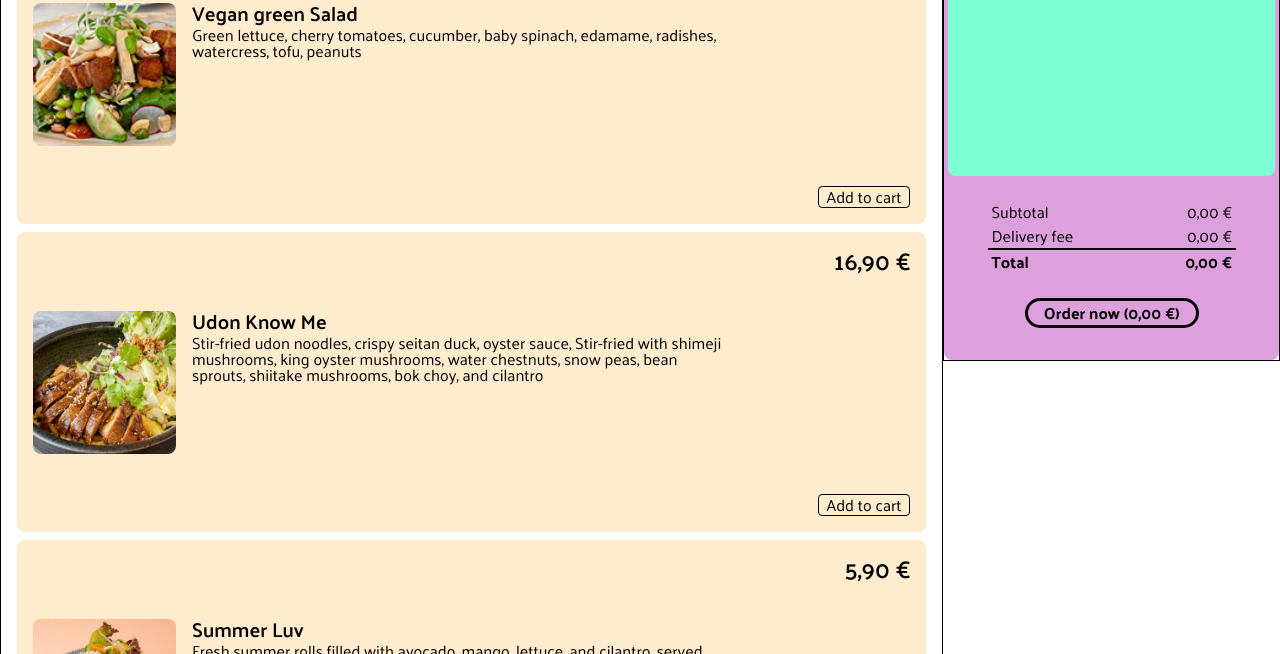
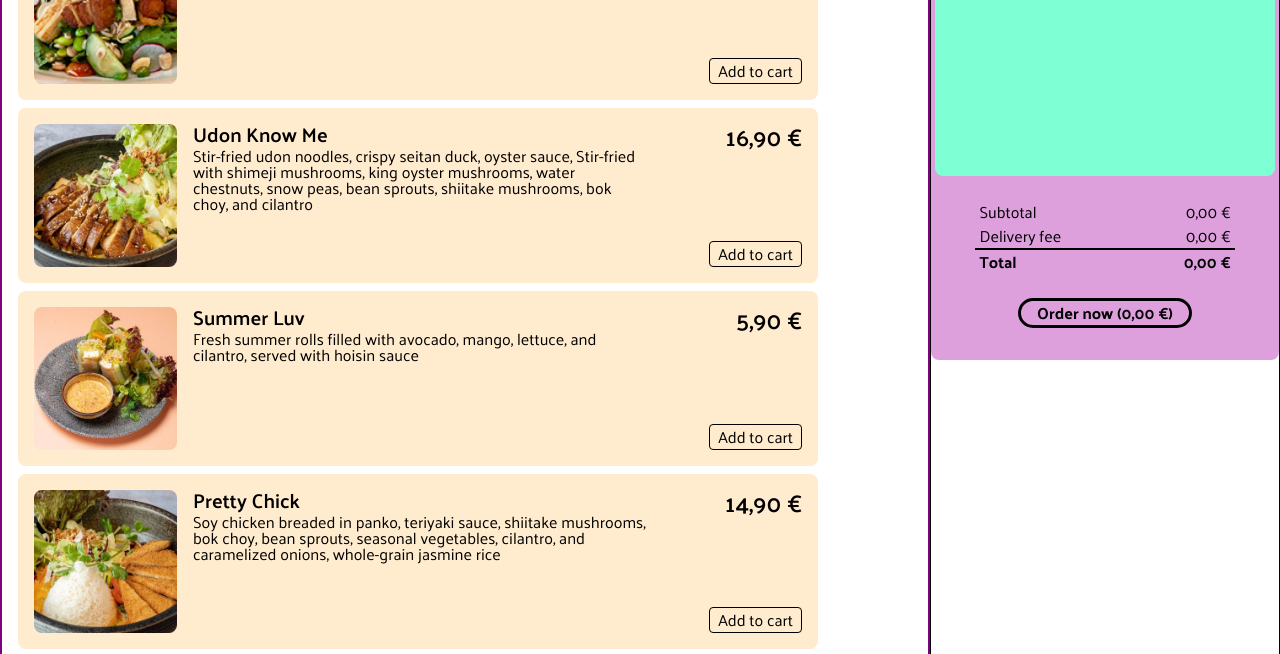
Before and after one commit to alinedobo/da-projekt-bestellapp, a plain HTML site: page index.html in a window 1280 px wide. Shown: the part 525-1179 px from the top of the page. Drawn offline with Linux system fonts and the light colour scheme.

Commit message:
cart is now sticky

```diff
--- a/styles/cart.css
+++ b/styles/cart.css
@@ -4,6 +4,8 @@
     height: 100%;
     display: flex;
     justify-content: center;
+    position: absolute;
+    right: 0;
 
     #cart {
         width: 100%;
--- a/styles/menu.css
+++ b/styles/menu.css
@@ -1,8 +1,9 @@
 #menu {
     background-color: white;
-    width: calc(100% - 300px);
+    width: calc(100% - 350px);
+    max-width: 1090px;
     height: 100%;
-    border: 1px solid black;
+    border: 2px solid purple;
     padding: 16px;
     display: flex;
     flex-direction: column;
@@ -17,9 +18,10 @@
 
         .menu-item {
             background-color: blanchedalmond;
-            width: 100%;
-            /* height: 175px; */
-            height: 300px;
+            width: auto;
+            min-width: 500px;
+            max-width: 800px;
+            height: 175px;
             display: flex;
             gap: 8px;
             padding: 16px 16px;
@@ -53,7 +55,7 @@
 
             .dish-purchasing {
                 height: 100%;
-                width: 20%;
+                width: fit-content;
                 display: flex;
                 flex-direction: column;
                 justify-content: space-between;
@@ -67,7 +69,7 @@
                 .add-to-cart-button{
                     border: 1px solid black;
                     border-radius: 4px;
-                    padding: 2px 8px;
+                    padding: 4px 8px;
                     text-align: center;
                     vertical-align: middle;
                     line-height: 1;
```
